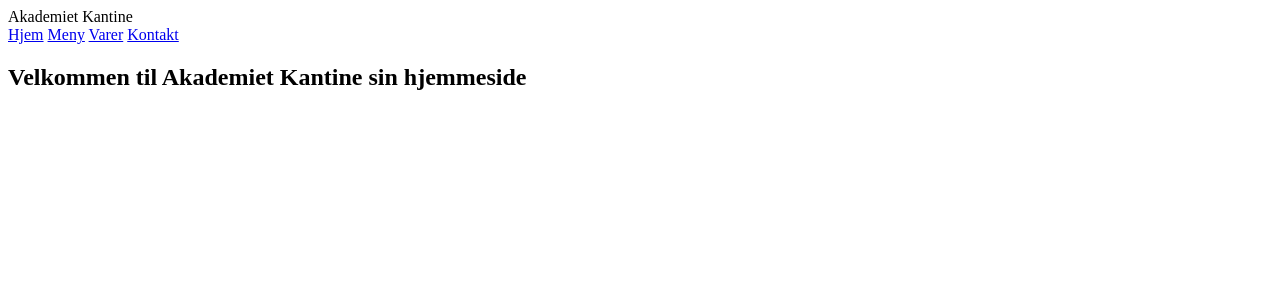
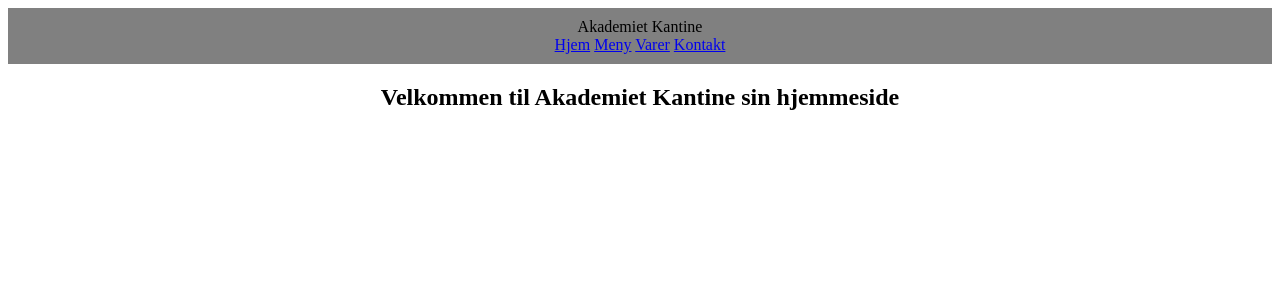
Before and after one commit to luckymessi321/kantine_oppgave, a Flask app: page / in a window 1280 px wide. Shown: the top 300 px of the page. Run offline with Flask 3, Linux system fonts and the light colour scheme.

Commit message:
Linket base.html med styles.css. Ga navigasjonsbaren class "navigasjonsbar" slik at det blir lettere å style med css.

```diff
--- a/templates/base.html
+++ b/templates/base.html
@@ -3,11 +3,12 @@
 <head>
     <meta charset="UTF-8">
     <meta name="viewport" content="width=device-width, initial-scale=1.0">
+    <link rel="stylesheet" type="text/css" href="static/css/styles.css">
     <title>{% block title %}{% endblock %}</title>
 </head>
 <body>
     <header>Akademiet Kantine</header>
-    <div>
+    <div class="navigasjonsbar">
         <a href="/">Hjem</a>
         <a href="/meny">Meny</a>
         <a href="/varer">Varer</a>
```
